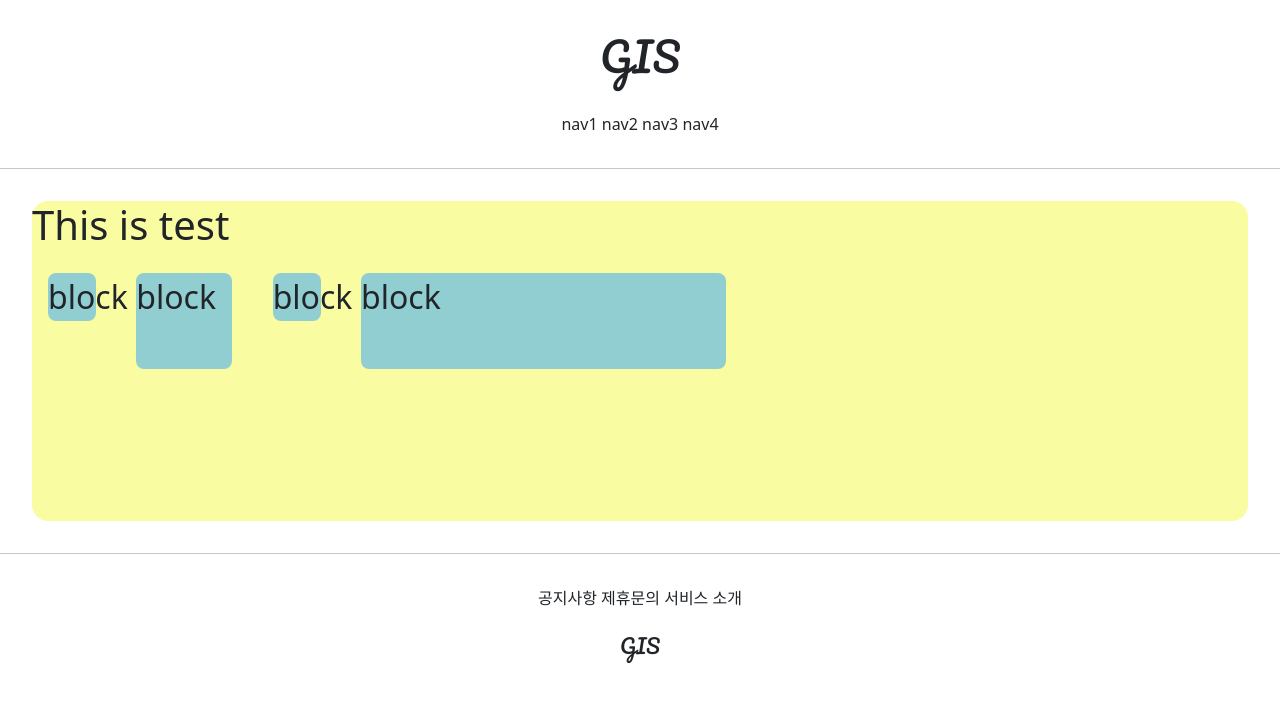
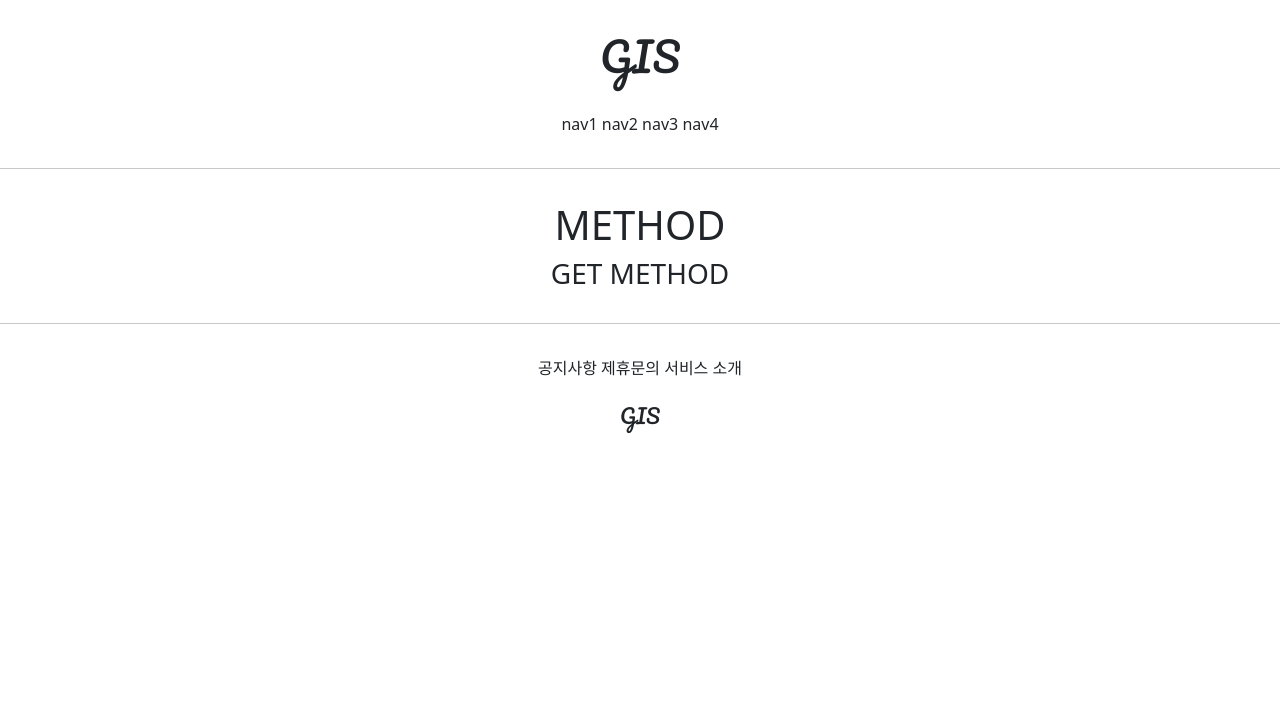
Before and after one commit to Jeongp4939/JH, a Django app: page /accountapp/hello_world/ in a window 1280 px wide. Shown: the top 702 px of the page. Run offline with Django 3.2, Linux system fonts and the light colour scheme; parts of the project's set-up code (start-up, migrations or seed data) failed here and were passed over.

Commit message:
7/8 commit 2

```diff
--- a/accountapp/templates/accountapp/hello_world.html
+++ b/accountapp/templates/accountapp/hello_world.html
@@ -2,32 +2,11 @@
 
 {% block content %}
 
-    <style>
-
-        .testing {
-            display: inline-block;
-            background-color: rgba(122, 197, 220, 0.82);
-            margin: 1rem;
-            height: 48px;
-            width: 48px;
-            border-radius: .5rem;
-        }
-
-    </style>
-
-    <div style="height: 20rem; background-color: rgb(249,252,160);
-     margin: 2rem; border-radius:1rem; font-size:2rem">
-
-        <h1>This is test</h1>
+    <div style="margin: 2rem; text-align: center;">
+        <h1>METHOD</h1>
 
 
-        <div class="testing" style="height: 48px; width: 48px">block</div>
-        <div class="testing" style="height: 3em; width: 3em">block</div>
-        <div class="testing" style="height: 3rem; width: 3rem">block</div>
-        <div class="testing" style="height: 30%; width: 30%">block</div>
-
-
+        <h3>{{ text }}</h3>
     </div>
 
-
 {% endblock %}
--- a/accountapp/views.py
+++ b/accountapp/views.py
@@ -4,4 +4,9 @@ from django.shortcuts import render
 # Create your views here.
 
 def hello_world(request):
-    return render(request, 'accountapp/hello_world.html')
+    if request.method == 'POST':
+        return render(request, 'accountapp/hello_world.html',
+                      context={'text': 'POST METHOD!'})
+    else:
+        return render(request, 'accountapp/hello_world.html',
+                      context={'text': 'GET METHOD'})
```
